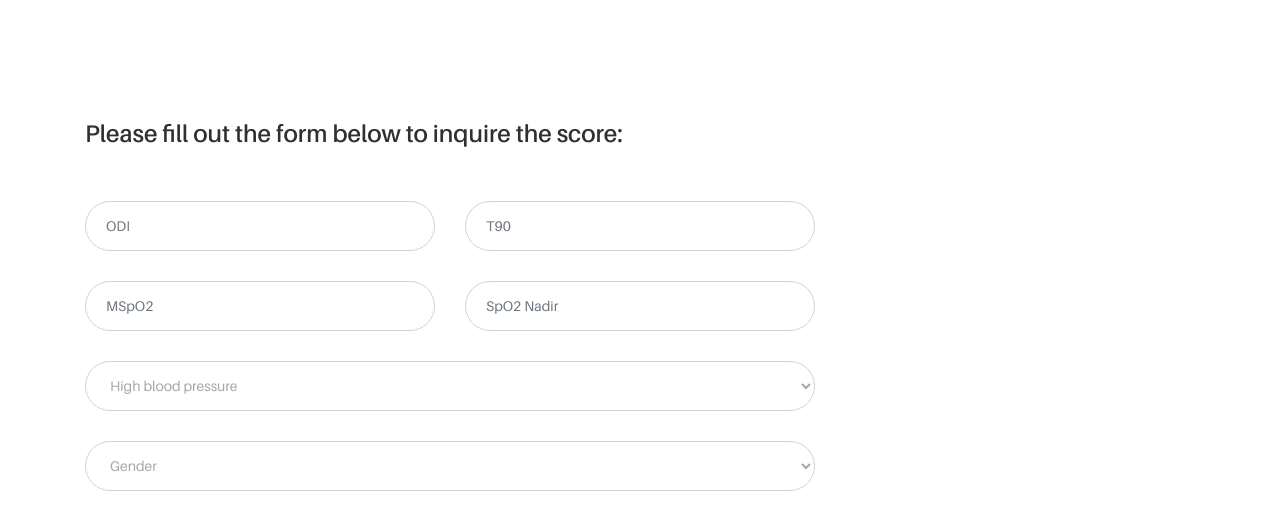
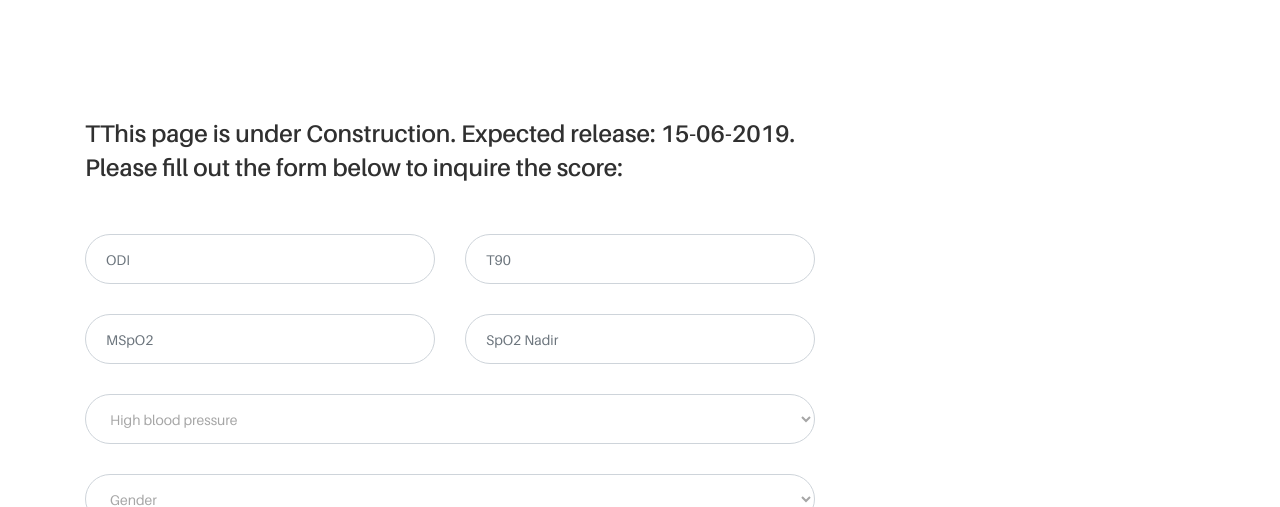
Before and after one commit to alon-begin/aim-lab.github.io, a website: page oxydosa.html in a window 1280 px wide. Shown: the part 293-800 px from the top of the page. Drawn offline with Linux system fonts and the light colour scheme; files whose address does not match are found by name.

Commit message:
Update oxydosa.html

```diff
--- a/oxydosa.html
+++ b/oxydosa.html
@@ -136,7 +136,7 @@
                 <div class="col-12 col-lg-8">
                     <div class="uza-contact-form mb-80">
                         <div class="contact-heading mb-50">
-                            <h4>Please fill out the form below to inquire the score:</h4>
+                            <h4>TThis page is under Construction. Expected release: 15-06-2019. Please fill out the form below to inquire the score:</h4>
                         </div>
                         <!-- <form method="POST" action="http://the.other.server.com/script.php"></form> -->
                         <form action="#" method="post">
```
